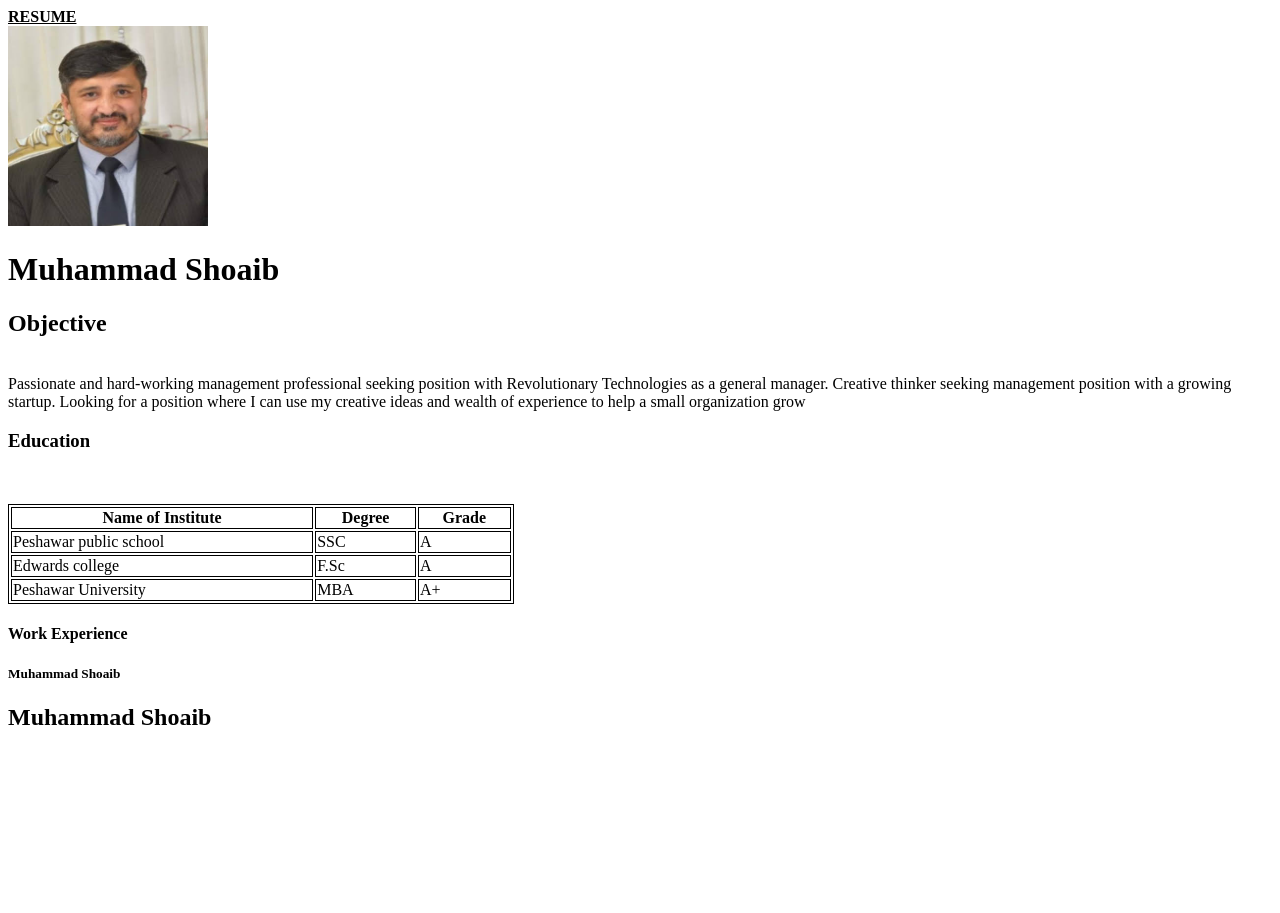
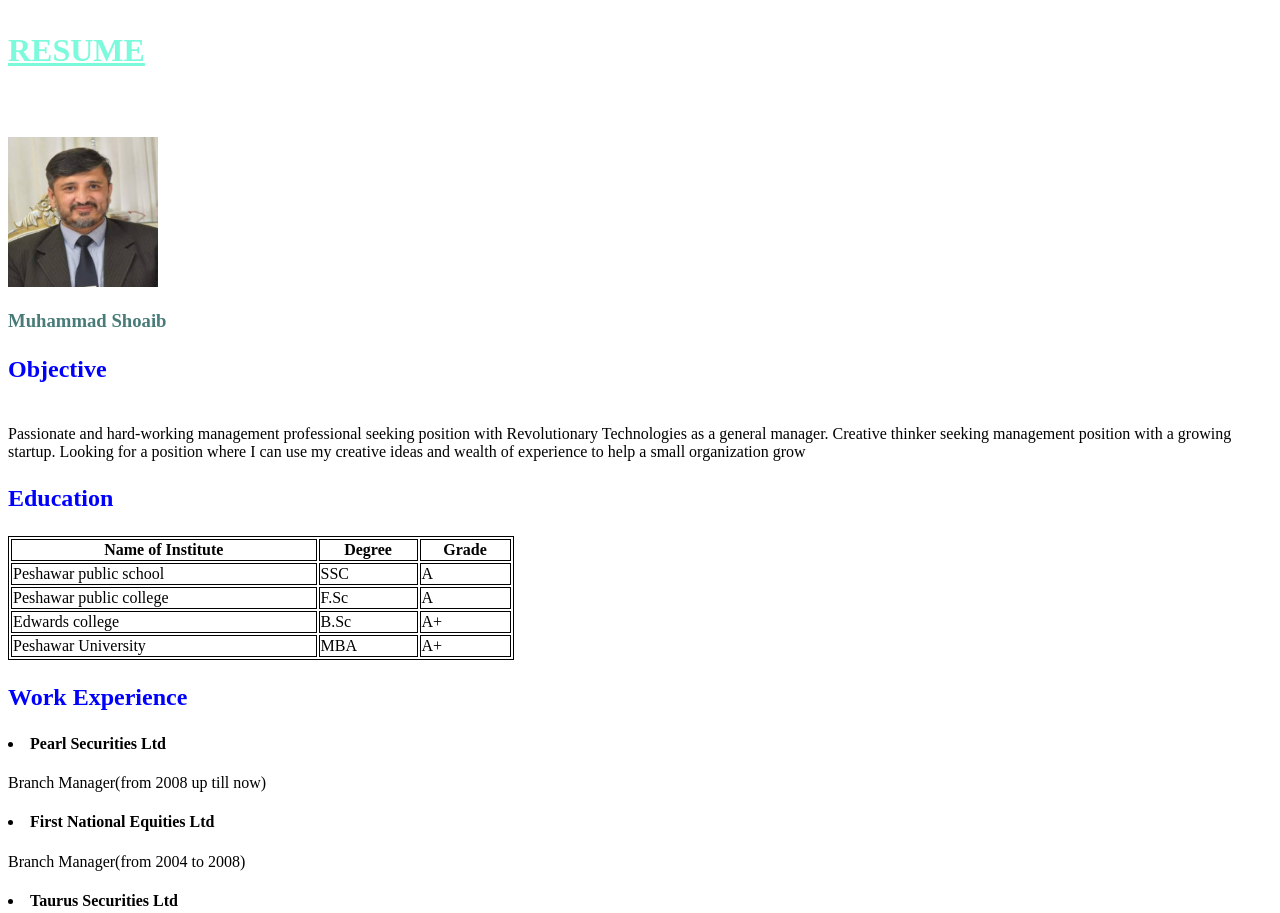
Before and after one commit to MShoaib1974/Resume, a plain HTML site: page index.html in a window 1280 px wide. Shown: the top 913 px of the page. Before the commit the page ends 800 px from the top, so only its background shows below. Drawn offline with Linux system fonts and the light colour scheme.

Commit message:
my resume

```diff
--- a/index.html
+++ b/index.html
@@ -6,23 +6,22 @@
     <title>Document</title>
 </head>
 <body>
- <U><b>RESUME</U></b>
+ <h1><U><b><p style="color:rgba(24, 247, 191, 0.568);">RESUME</U></b></h1></p>
  <br>
- <img src="./IMG_20230801_230012.jpg" alt="this is my profile picture" width="200" height="200">
+ <br>
+ <img src="./IMG_20230801_230012.jpg" alt="this is my profile picture" width="150" height="150">
 
  <br>
-<h1>Muhammad Shoaib</h1>
-<h2>Objective</h2>
+<h3><p style="color:#497c78;">Muhammad Shoaib</h3></p>
+<h2><p style="color:blue;">Objective</h2></p>
 <br>
 Passionate and hard-working management professional seeking position with Revolutionary Technologies
 as a general manager. Creative thinker seeking management position with a growing startup.
 Looking for a position where I can use my creative ideas and wealth of experience to help a
 small organization grow
 <br>
-<h3>Education</h3>
-<br>
-<!DOCTYPE html>
-<html>
+<h2><p style="color:blue;">Education</h2></p>
+
 <head>
 <style>
 table, th, td {
@@ -46,9 +45,15 @@ table, th, td {
     <td>A</td>
   </tr>
   <tr>
-    <td>Edwards college</td>
+    <td>Peshawar public college</td>
     <td>F.Sc</td>
     <td>A</td>
+  </tr>
+  <tr>
+
+    <td>Edwards college</td>
+    <td>B.Sc</td>
+    <td>A+</td>
   </tr>
   <tr>
     <td>Peshawar University</td>
@@ -60,8 +65,21 @@ table, th, td {
 </body>
 </html>
 
-<h4>Work Experience</h4>
-<h5>Muhammad Shoaib</h5>
-<h2>Muhammad Shoaib</h2>
+<h2><p style="color:blue;">Work Experience</h2></p>
+<h4><li>Pearl Securities Ltd</li></h4>Branch Manager(from 2008 up till now)
+<h4><li>First National Equities Ltd</li></h4>Branch Manager(from 2004 to 2008)
+<h4><li>Taurus Securities Ltd</li></h4>Settlement Officer(from 2002 to 2004)
+
+
+
+
+
+
+
+
+
+
+
+
 </body>
 </html>
```
